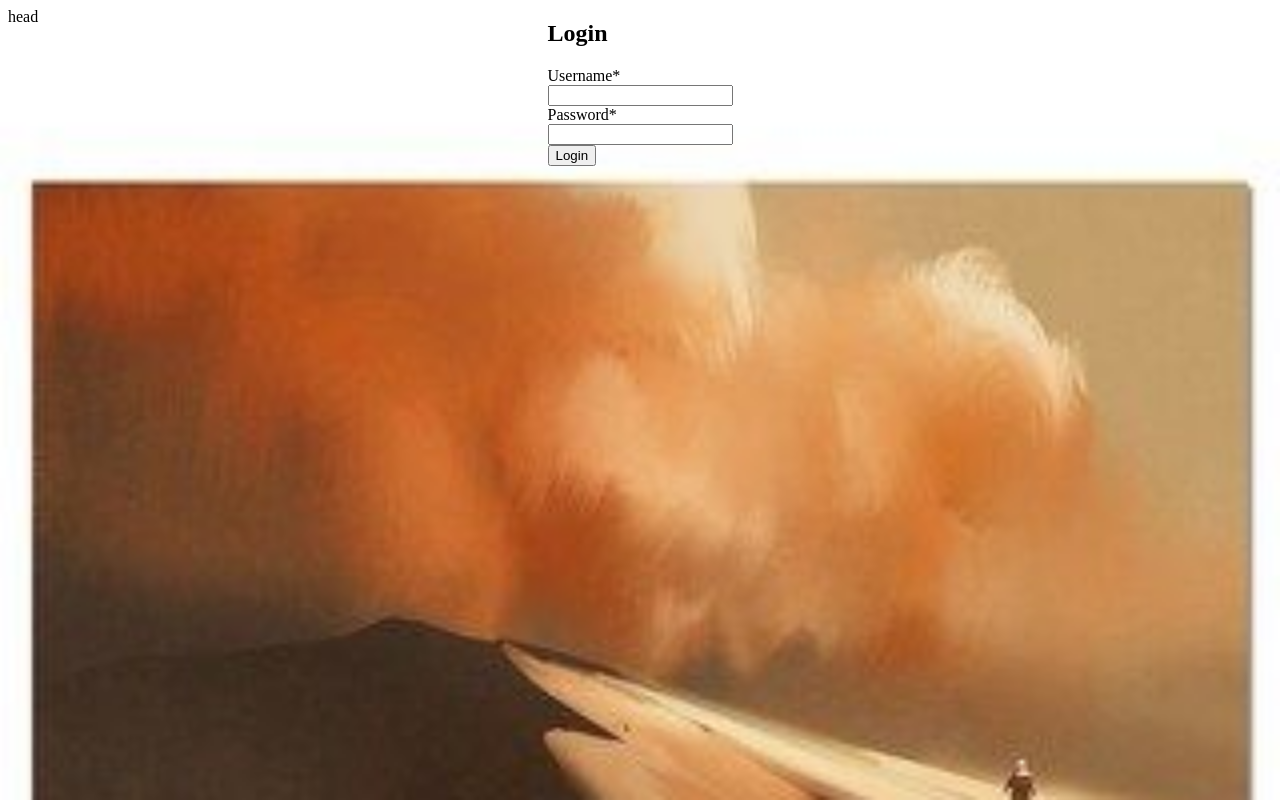
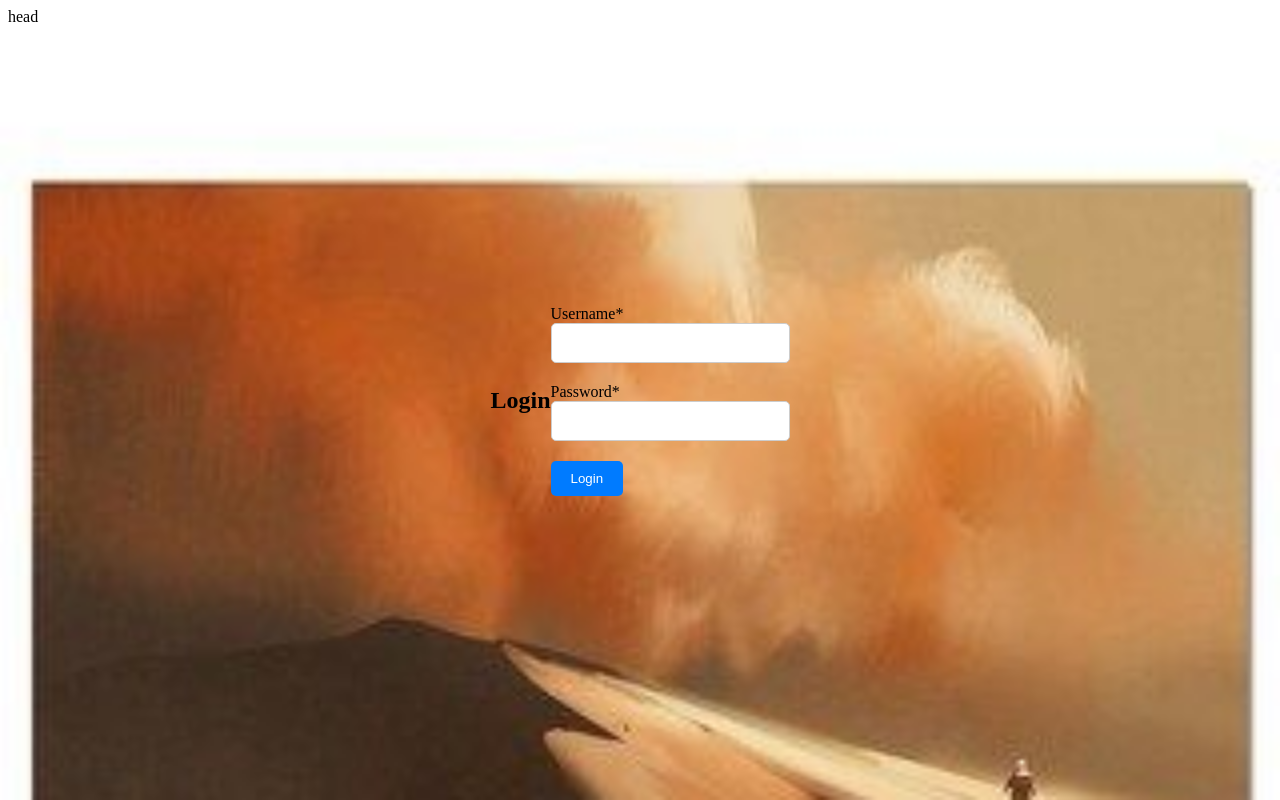
Before and after one commit to Oegge/dnd-music, a Django app: page /login in a window 1280 px wide. Run offline with Django 4.2, Linux system fonts and the light colour scheme; some libraries are stand-ins or nearby versions.

Commit message:
login page

```diff
--- a/src/dndmusic/control/templates/control/login.html
+++ b/src/dndmusic/control/templates/control/login.html
@@ -1,20 +1,19 @@
 {% extends 'control/main.html' %}
 {% load crispy_forms_tags %}
+{% load static %}
+
+{% block css_files %}
+    <link rel="stylesheet" type="text/css" href="{% static 'css/login.css' %}">
+{% endblock css_files %}
+
 {% block content %}
-<style>
-    . {
-        border: chocolate;
-    }
-</style>
-<div style="display:flex;justify-content:center; align-items: center; ">
-<div>
 
+    <div class="login">
         <h2>Login</h2>
         <form method="post">
             {% csrf_token %}
             {{ form|crispy }}
-        <button type="submit">Login</button>
+            <button class="btn"  type="submit">Login</button>
         </form>
     </div>
-</div>
 {% endblock %}
--- a/src/dndmusic/control/templates/control/main.html
+++ b/src/dndmusic/control/templates/control/main.html
@@ -33,6 +33,8 @@
               }
 
         </style>
+
+        {% block css_files %}{% endblock css_files %}
     </head>
     <body>
         <div>head
--- a/src/dndmusic/settings.py
+++ b/src/dndmusic/settings.py
@@ -20,7 +20,7 @@ STATIC_URL = "static/"
 STATICFILES_DIRS = [BASE_DIR / "static"]
 STATIC_ROOT = BASE_DIR / "staticfiles"
 STATICFILES_STORAGE = "django.contrib.staticfiles.storage.StaticFilesStorage"
-LOGIN_URL = '/login/'
+LOGIN_URL = '/login'
 
 # Quick-start development settings - unsuitable for production
 # See https://docs.djangoproject.com/en/4.2/howto/deployment/checklist/
--- /dev/null
+++ b/src/static/css/login.css
@@ -0,0 +1,29 @@
+.form-group {
+    margin-bottom: 20px;
+}
+.form-control {
+    border-radius: 5px;
+    border: 1px solid #ccc;
+    padding: 10px 15px;
+    font-size: 16px;
+}
+
+/* Style form buttons */
+.btn {
+    background-color: #007BFF;
+    border: none;
+    padding: 10px 20px;
+    border-radius: 5px;
+    color: #FFF;
+    transition: background-color 0.3s;
+}
+
+.btn:hover {
+    background-color: #0056b3;
+}
+.login {
+    display: flex;
+    justify-content: center; /* horizontally center */
+    align-items: center;     /* vertically center */
+    height: 100vh;           /* assuming you want to center it in the viewport */
+}
```
Also changed, not shown: src/static/css/main.css (renamed from src/static/images/css/main.css). Lines whose indentation alone changed are shown as unchanged.
